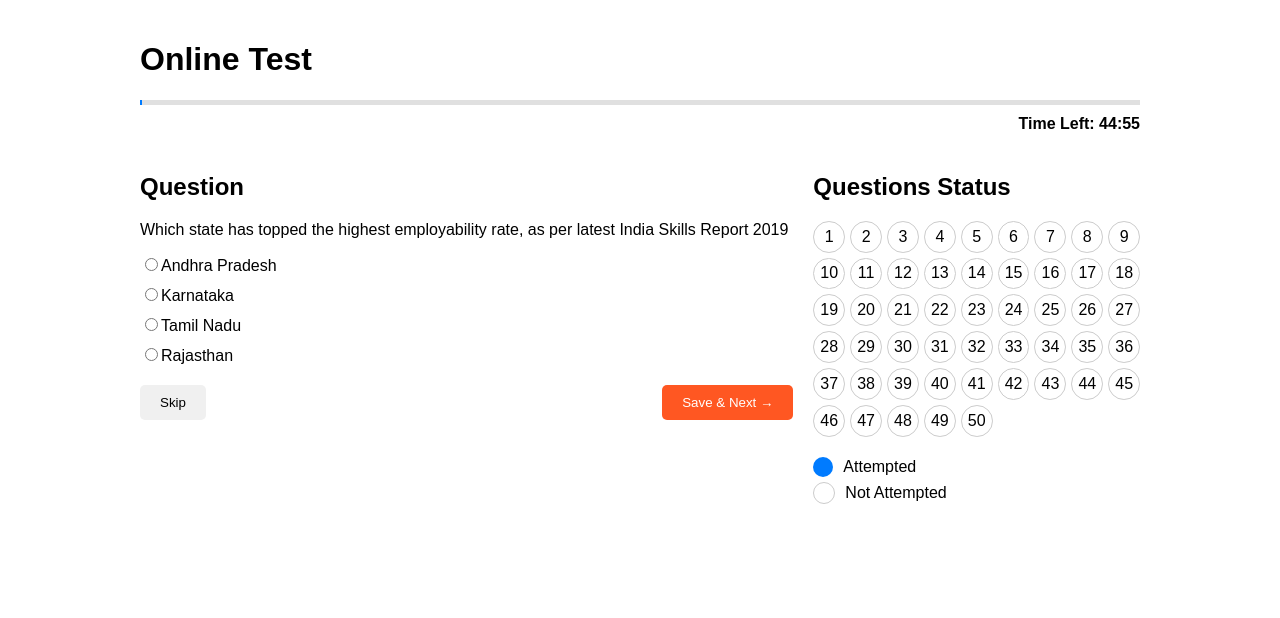
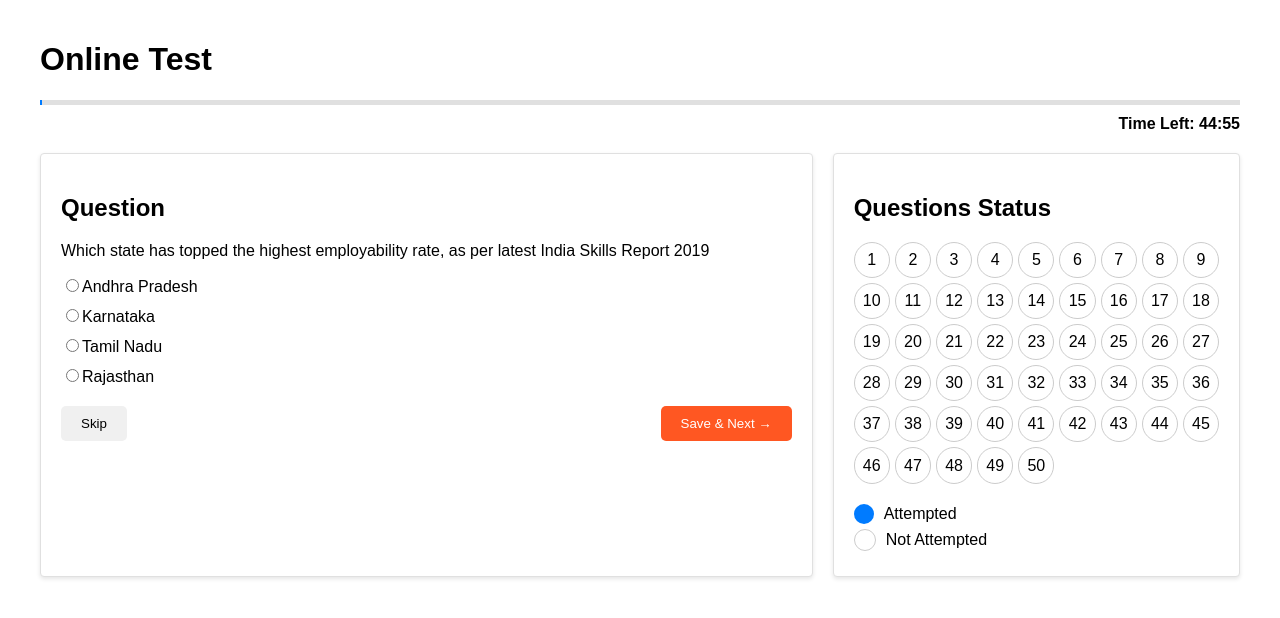
Before and after one commit to aadarsharma/online-test-app-ui, a React (Create React App) app: page / in a window 1280 px wide. Shown: the top 618 px of the page. Built offline with nearby package versions, Linux system fonts and the light colour scheme.

Commit message:
changes in OnlineTest.css OnlineTest.jsx

```diff
--- a/src/OnlineTest.css
+++ b/src/OnlineTest.css
@@ -1,5 +1,5 @@
 .online-test {
-    max-width: 1000px;
+  max-width: 1200px;
   margin: 0 auto;
   padding: 20px;
   font-family: Arial, sans-serif;
@@ -25,6 +25,14 @@
 .test-content {
   display: flex;
   gap: 20px;
+}
+
+.content-box {
+  background-color: #fff;
+  border: 1px solid #e0e0e0;
+  border-radius: 4px;
+  padding: 20px;
+  box-shadow: 0 2px 4px rgba(0, 0, 0, 0.1);
 }
 
 .question-section {
--- a/src/OnlineTest.jsx
+++ b/src/OnlineTest.jsx
@@ -25,7 +25,6 @@ const OnlineTest = () => {
   };
 
   const handleSaveAndNext = () => {
-    // Logic to save answer and move to next question
     setQuestionStatus((prevStatus) => {
       const newStatus = [...prevStatus];
       newStatus[currentQuestion.id - 1] = true;
@@ -41,7 +40,7 @@ const OnlineTest = () => {
       </div>
       <div className="time-left">Time Left: {formatTime(timeLeft)}</div>
       <div className="test-content">
-        <div className="question-section">
+        <div className="content-box question-section">
           <h2>Question</h2>
           <p>{currentQuestion.text}</p>
           {currentQuestion.options.map((option, index) => (
@@ -55,7 +54,7 @@ const OnlineTest = () => {
             <button className="save-next-button" onClick={handleSaveAndNext}>Save & Next →</button>
           </div>
         </div>
-        <div className="questions-status">
+        <div className="content-box questions-status">
           <h2>Questions Status</h2>
           <div className="status-grid">
             {questionStatus.map((status, index) => (
```
Also changed, not shown: 2 other files (tests, documents, lock files or other folders). Lines whose indentation alone changed are shown as unchanged.
